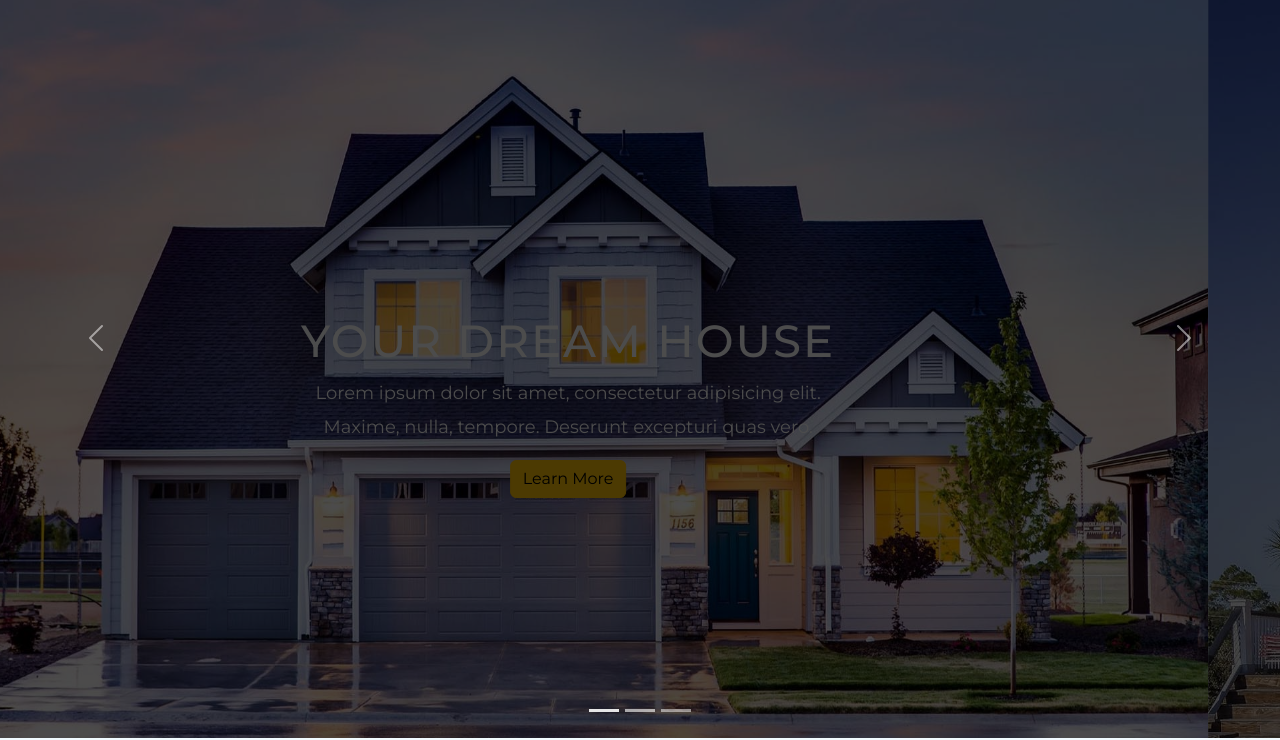
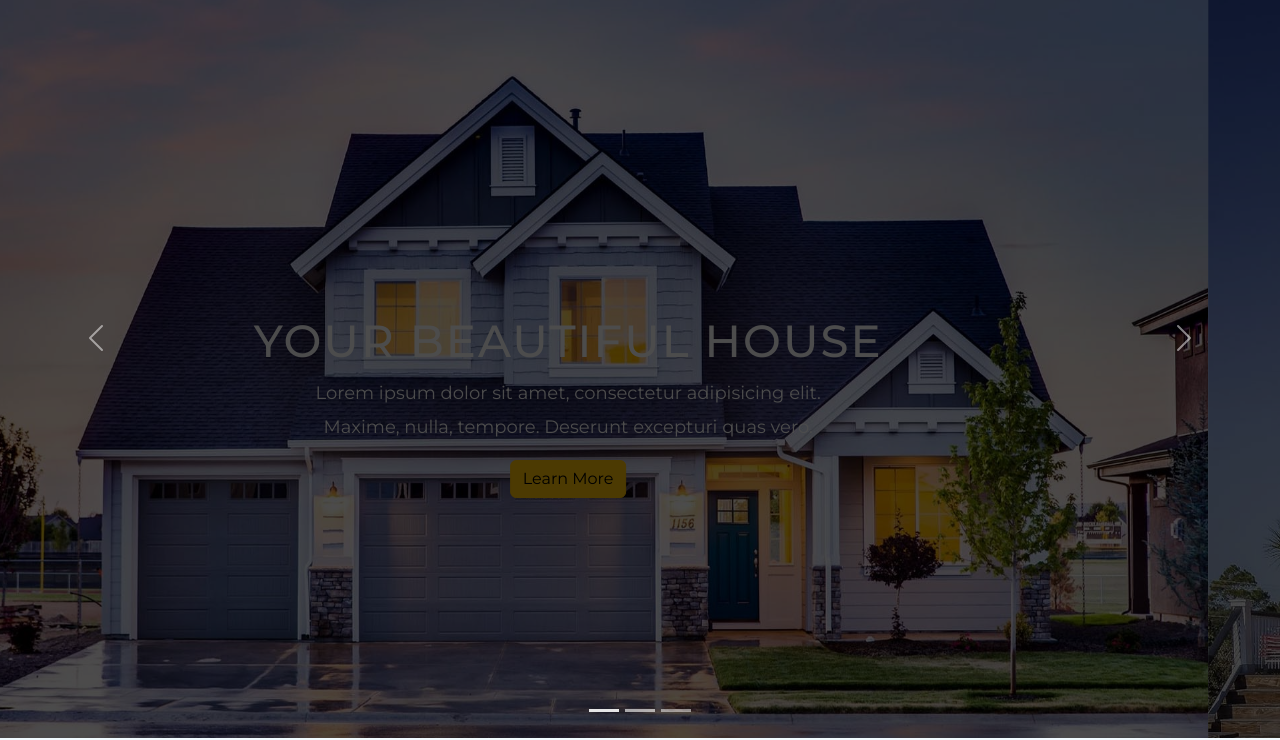
Before and after one commit to grissellican/ProyectoFinal, a plain HTML site: page index.html in a window 1280 px wide. Shown: the part 62-802 px from the top of the page. Drawn offline with nearby package versions, Linux system fonts and the light colour scheme.

Commit message:
version3

```diff
--- a/index.html
+++ b/index.html
@@ -57,7 +57,7 @@
         <div class="carousel-item active">
             <img src="img/home-1.jpg" class="d-block w-100" alt="...">
             <div class="carousel-caption">
-            <h5>Your Dream House</h5>
+            <h5>Your Beautiful House</h5>
                             <p>Lorem ipsum dolor sit amet, consectetur adipisicing elit. Maxime, nulla, tempore. Deserunt excepturi quas vero.</p>
                             <p><a href="#" class="btn btn-warning mt-3">Learn More</a></p>
             </div>
```
